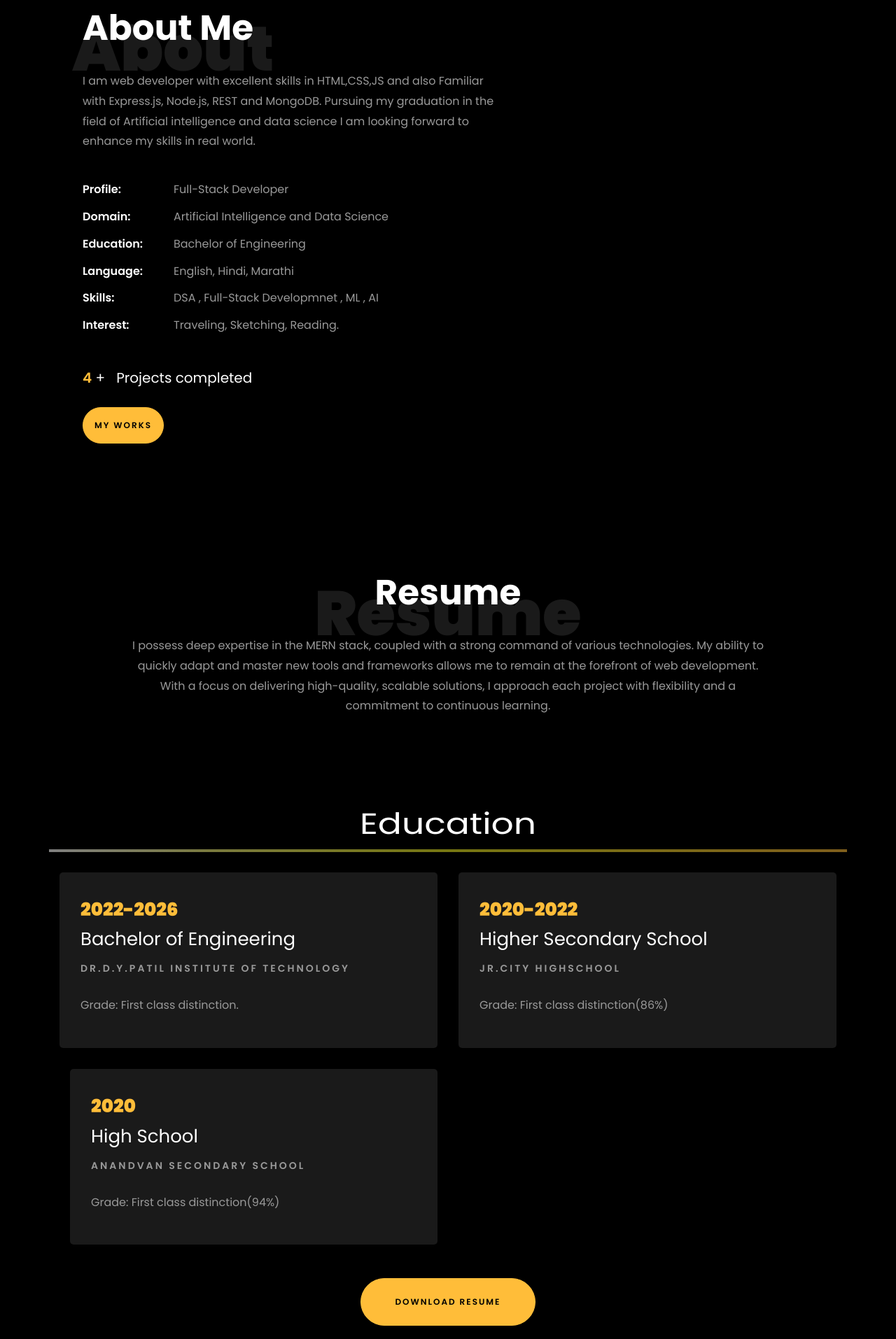
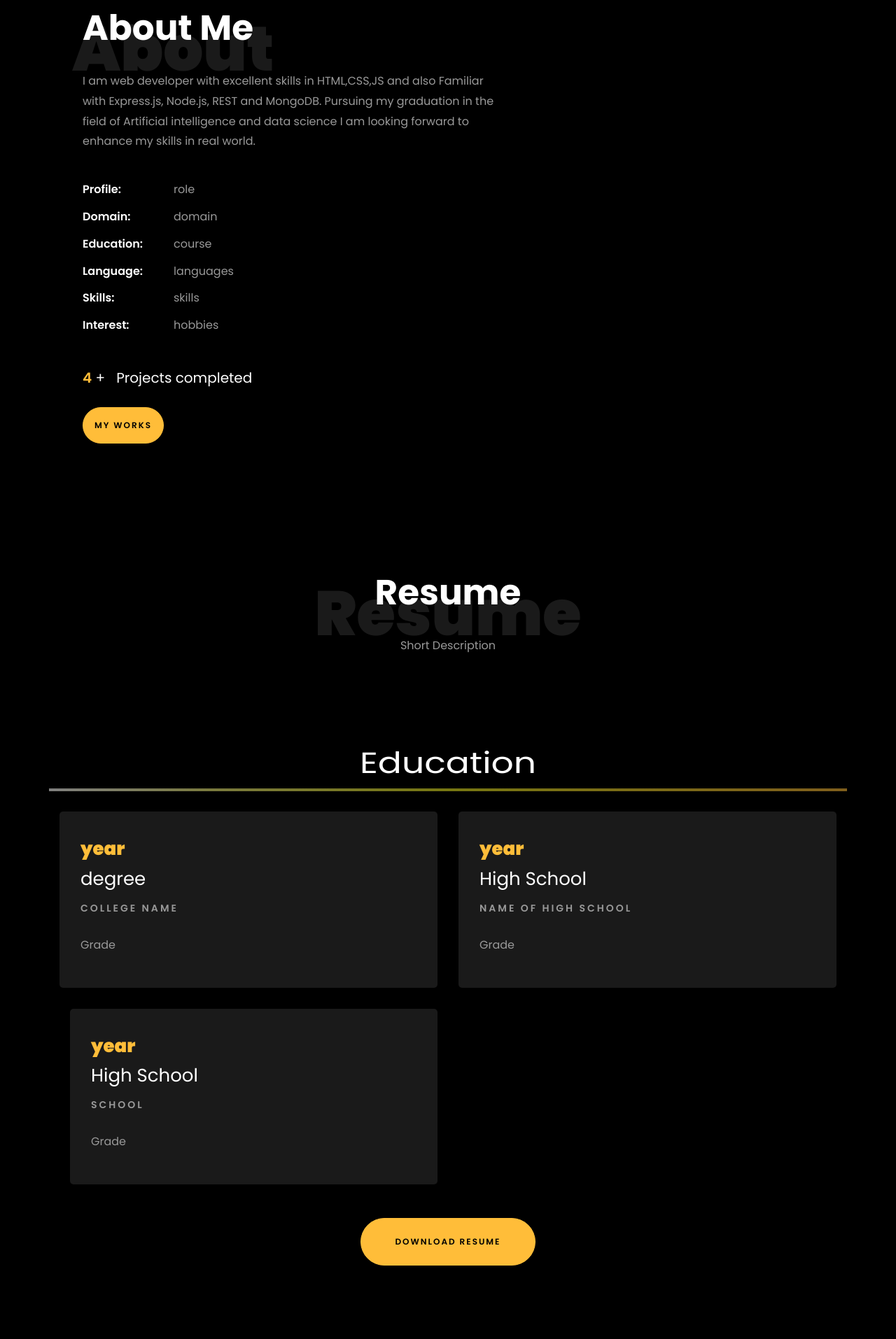
Before and after one commit to itsrutuja123/Portfolio-Website, a plain HTML site: page index.html in a window 1280 px wide. Shown: the part 859-2773 px from the top of the page at 70% size. Drawn offline with Linux system fonts and the light colour scheme; files whose address does not match are found by name.

Commit message:
Update index.html

```diff
--- a/index.html
+++ b/index.html
@@ -119,7 +119,7 @@
 
     <nav class="navbar navbar-expand-lg navbar-dark ftco_navbar ftco-navbar-light site-navbar-target" id="ftco-navbar">
 	    <div class="container">
-	      <a class="navbar-brand" href="index.html">Rutuja Jain</a>
+	      <a class="navbar-brand" href="index.html">name</a>
 	      <button class="navbar-toggler js-fh5co-nav-toggle fh5co-nav-toggle" type="button" data-toggle="collapse" data-target="#ftco-nav" aria-controls="ftco-nav" aria-expanded="false" aria-label="Toggle navigation">
 	        <span class="oi oi-menu"></span> Menu
 	      </button>
@@ -147,7 +147,7 @@
 		          <div class="one-forth d-flex  align-items-center ftco-animate" data-scrollax=" properties: { translateY: '70%' }">
 		          	<div class="text">
 		          		<span class="subheading">Hello!</span>
-			            <h1 class="mb-4 mt-3">I'm <span>Rutuja Jain</span></h1>
+			            <h1 class="mb-4 mt-3">I'm <span>name</span></h1>
 
 						<!-- Element to contain animated typing -->
 						<span id="typing-animation"></span>
@@ -191,9 +191,9 @@
 
 						<h2 class="d-flex" style="margin-bottom: 0" ></h2>
 						<br>
-			            <p><a href="https://www.linkedin.com/in/rutuja-jain-b4348825a?utm_source=share&utm_campaign=share_via&utm_content=profile&utm_medium=android_app " class="btn btn-primary py-3 px-4">LinkedIn</a>
+			            <p><a href=" linkedin" class="btn btn-primary py-3 px-4">LinkedIn</a></p>
 
-						</p>
+
 		            </div>
 
 	        	</div>
@@ -222,9 +222,9 @@
 
 									<div class="col-sm-6 col-md-7">
 									  <div class="about-info">
-										<p><span class="title-s">Name: </span> <span>Rutuja Jain</span></p>
+										<p><span class="title-s">Name: </span> <span>name</span></p>
 
-										<p><span class="title-s">Address: </span> <span>Pune, India</span></p>
+										<p><span class="title-s">Address: </span> <span>address</span></p>
 									  </div>
 									</div>
 								  </div>
@@ -272,13 +272,13 @@
 
 								<p>I am web developer with excellent skills in HTML,CSS,JS and also Familiar with Express.js, Node.js, REST and MongoDB. Pursuing my graduation in the field of Artificial intelligence and data science I am looking forward to enhance my skills in real world.</p>
 								<ul class="about-info mt-4 px-md-0 px-2">
-									<li class="d-flex"><span>Profile:</span> <span>Full-Stack Developer</span></li>
-									<li class="d-flex"><span>Domain:</span> <span>Artificial Intelligence and Data Science</span></li>
-									<li class="d-flex"><span>Education:</span> <span>Bachelor of Engineering</span></li>
-									<li class="d-flex"><span>Language:</span> <span>English, Hindi, Marathi</span></li>
+									<li class="d-flex"><span>Profile:</span> <span>role</span></li>
+									<li class="d-flex"><span>Domain:</span> <span>domain</span></li>
+									<li class="d-flex"><span>Education:</span> <span>course</span></li>
+									<li class="d-flex"><span>Language:</span> <span>languages</span></li>
 
-									<li class="d-flex"><span>Skills:</span> <span>DSA , Full-Stack Developmnet , ML , AI</span></li>
-									<li class="d-flex"><span>Interest:</span> <span>Traveling, Sketching, Reading.</span></li>
+									<li class="d-flex"><span>Skills:</span> <span>skills</span></li>
+									<li class="d-flex"><span>Interest:</span> <span>hobbies</span></li>
 
 								</ul>
 							</div>
@@ -291,7 +291,7 @@
 									<span class="number" data-number="5">0</span> <span>+</span>
 									<span>&nbsp; Projects completed</span>
 								</p>
-								<p><a href="https://drive.google.com/drive/folders/1mzFR8074r9kfXa6GpckQ-hkeTGqJ6l3A?usp=sharing" class="btn btn-primary py-3 px-3">My Works</a></p>
+								<p><a href="drive link" class="btn btn-primary py-3 px-3">My Works</a></p>
 
 							</div>
 						</div>
@@ -310,7 +310,7 @@
           <div class="col-md-10 heading-section text-center ftco-animate">
           	<h1 class="big big-2">Resume</h1>
             <h2 class="mb-4">Resume</h2>
-            <p>I possess deep expertise in the MERN stack, coupled with a strong command of various technologies. My ability to quickly adapt and master new tools and frameworks allows me to remain at the forefront of web development. With a focus on delivering high-quality, scalable solutions, I approach each project with flexibility and a commitment to continuous learning.</p>
+            <p>Short Description </p>
           </div>
         </div>
 
@@ -327,35 +327,35 @@
 			<div class="row">
     			<div class="col-md-6">
     				<div class="resume-wrap ftco-animate">
-    					<span class="date">2022-2026</span>
-    					<h2>Bachelor of Engineering</h2>
-    					<span class="position">Dr.D.Y.Patil Institute of Technology</span>
-    					<p class="mt-4">Grade: First class distinction.</p>
+    					<span class="date">year</span>
+    					<h2>degree</h2>
+    					<span class="position">college name</span>
+    					<p class="mt-4">Grade</p>
     				</div>
     			</div>
 
     			<div class="col-md-6">
     				<div class="resume-wrap ftco-animate">
-    					<span class="date">2020-2022</span>
-    					<h2>Higher Secondary School</h2>
-    					<span class="position">Jr.City Highschool</span>
-    					<p class="mt-4">Grade: First class distinction(86%)</p>
+    					<span class="date">year</span>
+    					<h2>High School</h2>
+    					<span class="position">name of high school</span>
+    					<p class="mt-4">Grade</p>
     				</div>
 				</div>
     		</div>
 			<div class="col-md-6">
 				<div class="resume-wrap ftco-animate">
-					<span class="date">2020</span>
+					<span class="date">year</span>
 					<h2>High School</h2>
-					<span class="position">Anandvan Secondary School</span>
-					<p class="mt-4">Grade: First class distinction(94%)</p>
+					<span class="position">School</span>
+					<p class="mt-4">Grade</p>
 				</div>
 			</div>
 		</div>
 
     		<div class="row justify-content-center mt-5">
     			<div class="col-md-6 text-center ftco-animate">
-    				<p><a href="https://drive.google.com/file/d/1-9o_xPnoXgZZkC8y0LnuzJgMxGiLAbH1/view?usp=sharing" class="btn btn-primary py-4 px-5">Download Resume</a></p>
+    				<p><a href="resume link" class="btn btn-primary py-4 px-5">Download Resume</a></p>
     			</div>
     		</div>
     	</div>
@@ -504,7 +504,7 @@
           			<span class="icon-map-signs"></span>
           		</div>
           		<h3 class="mb-4">Address</h3>
-	            <p>Pune, India</p>
+	            <p>Address</p>
 	          </div>
           </div>
           <div class="col-md-6 col-lg-3 d-flex ftco-animate">
@@ -513,7 +513,7 @@
           			<span class="icon-phone2"></span>
           		</div>
           		<h3 class="mb-4">Contact Number</h3>
-	            <p><a href="tel://0101010101">+91-8459706001</a></p>
+	            <p><a href="tel://0101010101">+contact</a></p>
 	          </div>
           </div>
           <div class="col-md-6 col-lg-3 d-flex ftco-animate">
@@ -522,7 +522,7 @@
           			<span class="icon-paper-plane"></span>
           		</div>
           		<h3 class="mb-4">Email Address</h3>
-	            <p><a href="mailto:info@yoursite.com">rutujajain401@gmail.com</a></p>
+	            <p><a href="mailto:info@yoursite.com">email</a></p>
 	          </div>
           </div>
           <div class="col-md-6 col-lg-3 d-flex ftco-animate">
@@ -547,10 +547,10 @@
 					<ul class="ftco-footer-social list-unstyled d-flex justify-content-center align-items-center mb-0">
 					  <li class="ftco-animate normal-txt">Find me on</li>
 
-					  <li class="ftco-animate"><a href="https://www.linkedin.com/in/rutuja-jain-b4348825a"><span class="icon-linkedin"></span></a></li>
-					  <li class="ftco-animate"><a href="https://twitter.com/rutujajain"><span class="icon-twitter"></span></a></li>
-					  <li class="ftco-animate"><a href="https://twitter.com/rutujajain"><span class="icon-facebook"></span></a></li>
-				      <li class="ftco-animate"><a href="https://www.instagram.com/rutujajain207/"><span class="icon-instagram"></span></a></li>
+					  <li class="ftco-animate"><a href="linkdin"><span class="icon-linkedin"></span></a></li>
+					  <li class="ftco-animate"><a href="twitter"><span class="icon-twitter"></span></a></li>
+					  <li class="ftco-animate"><a href="facebook"><span class="icon-facebook"></span></a></li>
+				      <li class="ftco-animate"><a href="insta"><span class="icon-instagram"></span></a></li>
 					</ul>
 				<br>
 		   </div>
```
